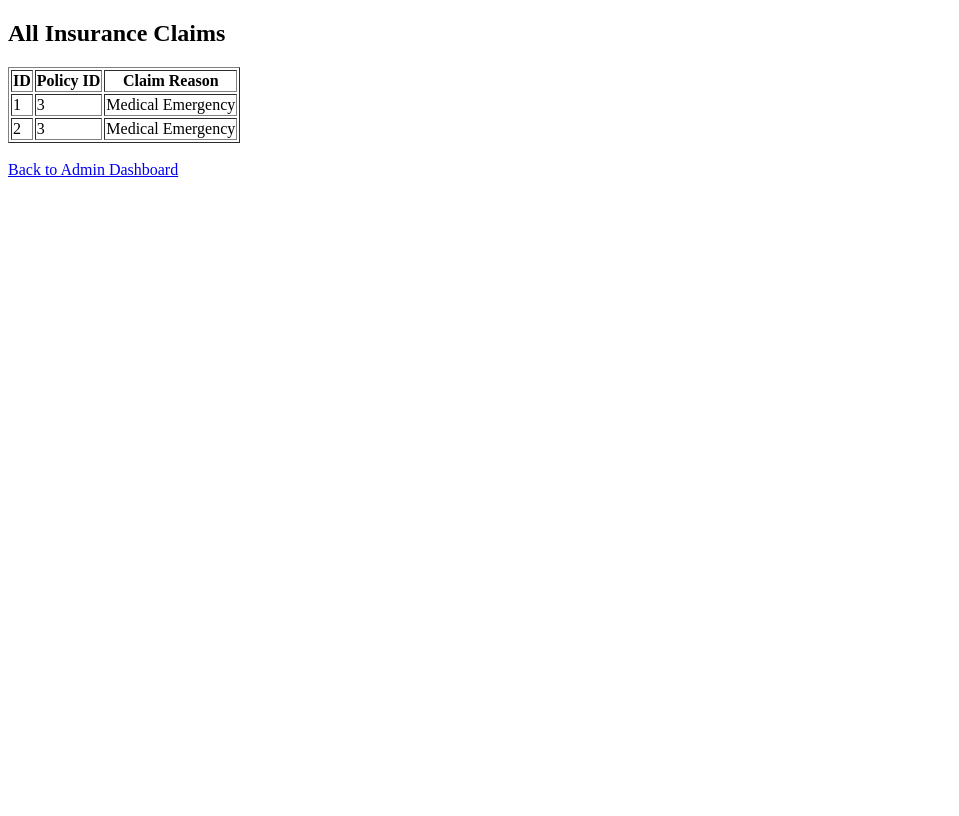
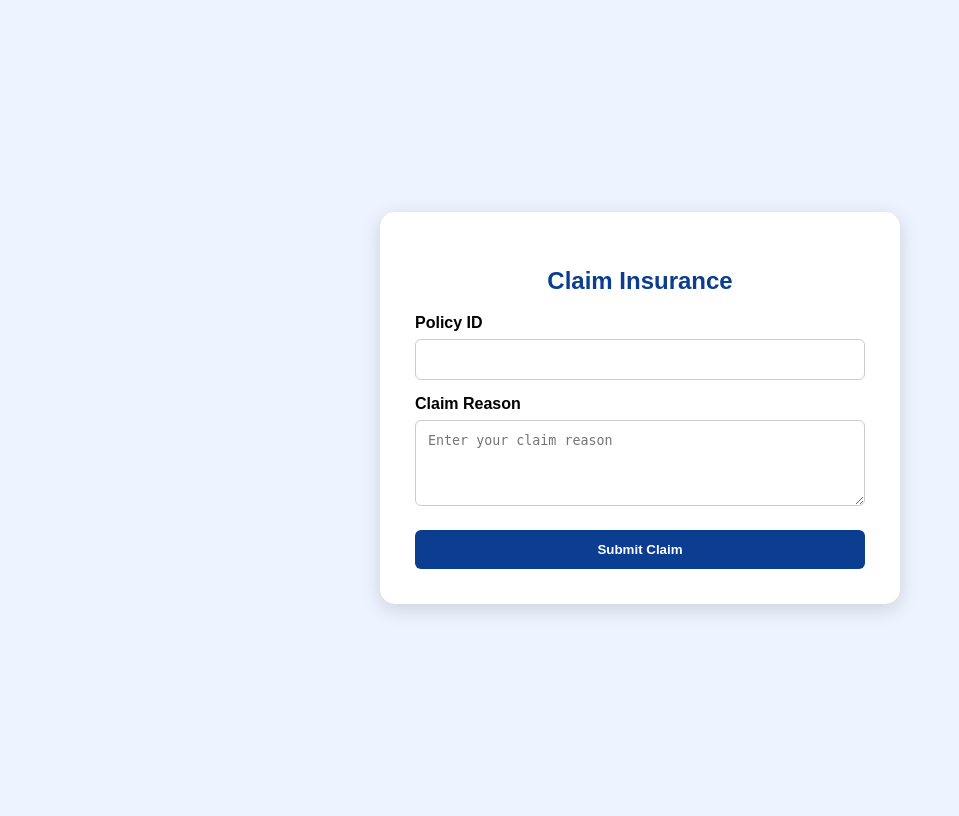
Before and after one commit to iniya245/Travel-Insurance-Policy-Insurance-Platform, a Flask app: page /claims in a window 1280 px wide. Shown: the whole page, without its empty margins (0-959 px from the left). Before the commit the page ends 177 px from the top, so only its background shows below. Run offline with Flask 3, Linux system fonts and the light colour scheme; data comes from the database, SQL or seed files in the repository; both versions use the stored data as it was after the commit.

Commit message:
Cmplete Capstone Review 2 updates

```diff
--- a/app.py
+++ b/app.py
@@ -77,6 +77,9 @@ def apply_policy():
         name = request.form.get("name")
         destination = request.form.get("destination")
         travel_date = request.form.get("travel_date")
+        days = int(request.form.get("days"))
+
+        premium = days * 100
 
         conn = sqlite3.connect(DATABASE)
         cursor = conn.cursor()
@@ -89,7 +92,16 @@ def apply_policy():
         conn.commit()
         conn.close()
 
-        return render_template("dashboard.html")
+        return f"""
+        <h2>Policy Applied Successfully</h2>
+        <p>Name: {name}</p>
+        <p>Destination: {destination}</p>
+        <p>Travel Date: {travel_date}</p>
+        <p>Duration: {days} Days</p>
+        <p>Premium Amount: ₹{premium}</p>
+        <br>
+        <a href="/dashboard">Back to Dashboard</a>
+        """
 
     return render_template("apply_policy.html")
 @app.route("/view_policies")
@@ -104,8 +116,27 @@ def view_policies():
     conn.close()
 
     return render_template("view_policies.html", policies=policies)
-@app.route("/claim")
+@app.route("/claim", methods=["GET", "POST"])
 def claim():
+
+    if request.method == "POST":
+
+        policy_id = request.form.get("policy_id")
+        claim_reason = request.form.get("claim_reason")
+
+        conn = sqlite3.connect(DATABASE)
+        cursor = conn.cursor()
+
+        cursor.execute(
+            "INSERT INTO claims (policy_id, claim_reason, claim_status) VALUES (?, ?, ?)",
+            (policy_id, claim_reason, "Pending")
+        )
+
+        conn.commit()
+        conn.close()
+
+        return "Claim Request Submitted Successfully"
+
     return render_template("claim.html")
 @app.route('/renewal', methods=['GET','POST'])
 def renewal():
@@ -126,16 +157,16 @@ def dashboard():
     if "user" not in session:
         return redirect(url_for("login"))
     return render_template("dashboard.html")
-@app.route('/admin_login', methods=['GET','POST'])
+@app.route('/admin_login', methods=['GET', 'POST'])
 def admin_login():
 
     if request.method == "POST":
 
-        username = request.form['username']
-        password = request.form['password']
+        username = request.form.get("username")
+        password = request.form.get("password")
 
         if username == "admin" and password == "admin123":
-            return render_template("admin_dashboard.html")
+            return redirect(url_for("admin_dashboard"))
 
         else:
             return "Invalid Admin Login"
--- a/templates/admin_dashboard.html
+++ b/templates/admin_dashboard.html
@@ -13,7 +13,7 @@
 <a href="/users">View All Users</a>
 <br><br>
 
-<a href="/policies">View All Policies</a>
+<a href="/view_policies">View All Policies</a>
 <br><br>
 
 <a href="/claims">View All Claims</a>
--- a/templates/claims.html
+++ b/templates/claims.html
@@ -1,31 +1,80 @@
 <!DOCTYPE html>
 <html>
 <head>
-    <title>All Claims</title>
+    <title>Claim Insurance</title>
+
+    <style>
+        body {
+            font-family: Arial;
+            background: #eef4ff;
+            display: flex;
+            justify-content: center;
+            align-items: center;
+            min-height: 100vh;
+        }
+
+        .box {
+            background: white;
+            width: 450px;
+            padding: 35px;
+            border-radius: 15px;
+            box-shadow: 0 5px 20px rgba(0,0,0,0.15);
+        }
+
+        h2 {
+            color: #0b3d91;
+            text-align: center;
+        }
+
+        label {
+            display: block;
+            margin-top: 15px;
+            font-weight: bold;
+        }
+
+        input, textarea {
+            width: 100%;
+            padding: 12px;
+            margin-top: 7px;
+            box-sizing: border-box;
+            border: 1px solid #ccc;
+            border-radius: 6px;
+        }
+
+        button {
+            width: 100%;
+            margin-top: 20px;
+            padding: 12px;
+            background: #0b3d91;
+            color: white;
+            border: none;
+            border-radius: 6px;
+            font-weight: bold;
+        }
+    </style>
 </head>
+
 <body>
 
-<h2>All Insurance Claims</h2>
+<div class="box">
 
-<table border="1">
-<tr>
-    <th>ID</th>
-    <th>Policy ID</th>
-    <th>Claim Reason</th>
-</tr>
+    <h2>Claim Insurance</h2>
 
-{% for claim in claims %}
-<tr>
-    <td>{{ claim[0] }}</td>
-    <td>{{ claim[1] }}</td>
-    <td>{{ claim[2] }}</td>
-</tr>
-{% endfor %}
+    <form action="/claim" method="POST">
 
-</table>
+        <label>Policy ID</label>
+        <input type="text" name="policy_id" required>
 
-<br>
-<a href="/admin_dashboard">Back to Admin Dashboard</a>
+        <label>Claim Reason</label>
+        <textarea name="claim_reason" rows="4"
+                  placeholder="Enter your claim reason"
+                  required></textarea>
+
+        <button type="submit">Submit Claim</button>
+
+    </form>
+
+</div>
 
 </body>
 </html>
```
Also changed, not shown: templates/apply_policy.html (+21 -9 lines), travel_insurance.db.
